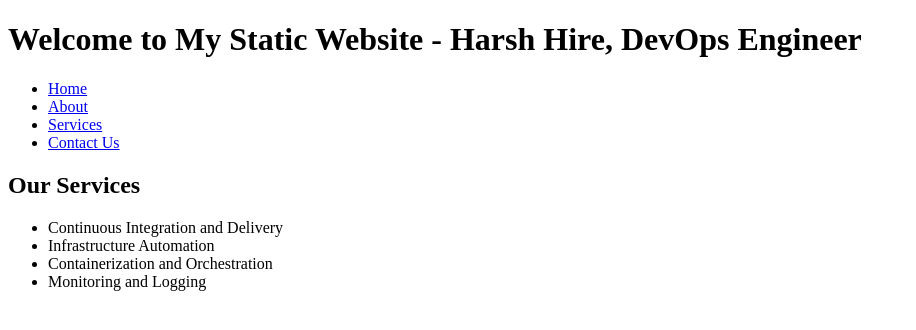
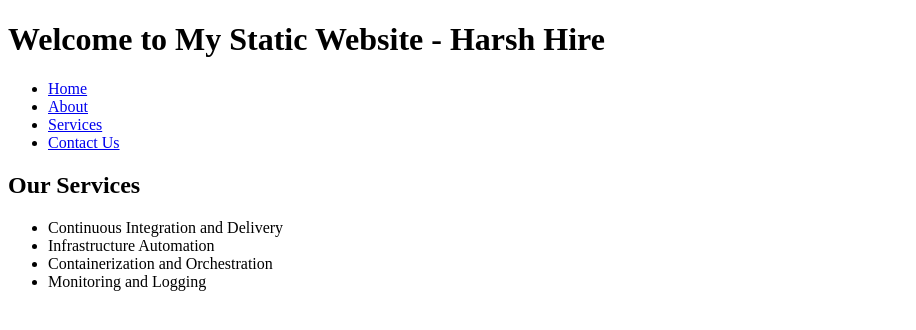
Before and after one commit to harshartz/Jenkins-CI-CD-Pipeline-with-Docker-and-GitHub, a plain HTML site: page index.html in a window 1280 px wide. Shown: the whole page, without its empty margins (0-916 px from the left). Drawn offline with Linux system fonts and the light colour scheme.

Commit message:
Update index.html

```diff
--- a/index.html
+++ b/index.html
@@ -5,7 +5,7 @@
   </head>
   <body>
     <header>
-      <h1>Welcome to My Static Website - Harsh Hire, DevOps Engineer</h1>
+      <h1>Welcome to My Static Website - Harsh Hire</h1>
     </header>
     <nav>
       <ul>
```
